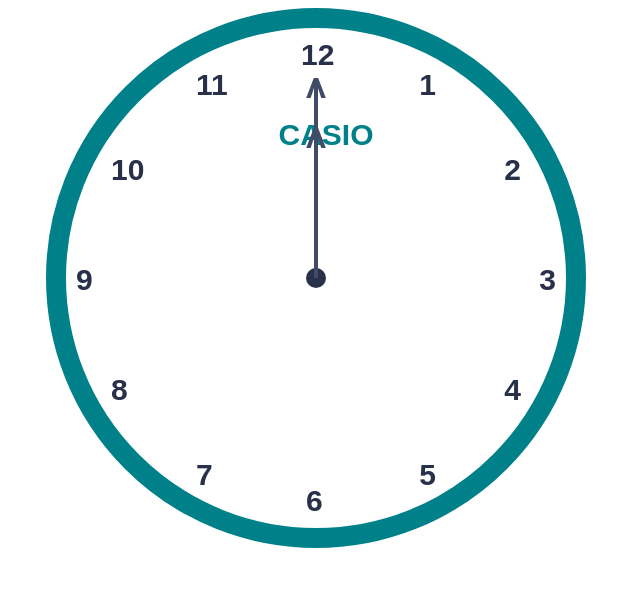
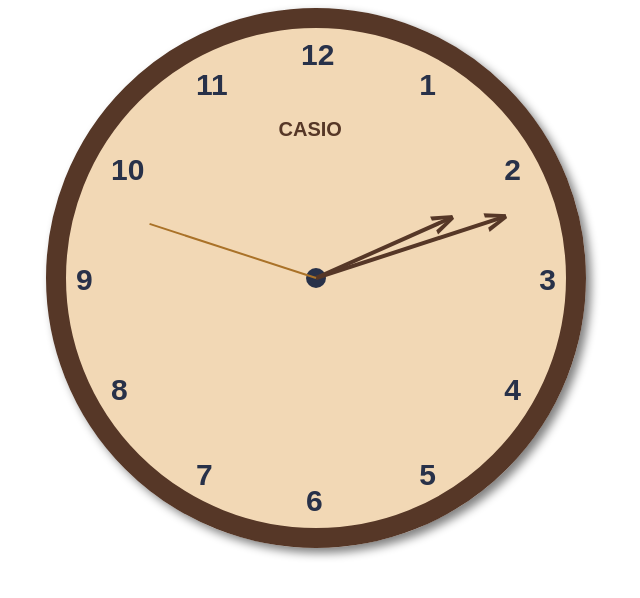
Before and after one commit to MGK-dev/JS-Practice-Project, a plain HTML site: page Analog clock/index.html in a window 1280 px wide. Shown: the whole page, without its empty margins (324-964 px from the left). Drawn offline with Linux system fonts and the light colour scheme.

Commit message:
Add JavaScript functionality to run analog clock.Update HTML IDs, and enhance clock styling with colors and shadows.

```diff
--- a/Analog clock/analog.js
+++ b/Analog clock/analog.js
@@ -0,0 +1,14 @@
+var second = 0;
+var minute = 0;
+var hour = 0;
+var d = new Date();
+
+setInterval(() => {
+    d = new Date();
+    second = d.getSeconds() * 6;
+    minute = d.getMinutes() * 6;
+    hour = d.getHours() * 30 + Math.round(minute / 12);
+    document.getElementById("second-hand").style.transform = 'rotate(' + second + 'deg)';
+    document.getElementById("minute-hand").style.transform = 'rotate(' + minute + 'deg)';
+    document.getElementById("hour-hand").style.transform = 'rotate(' + hour + 'deg)';
+}, 1000);
--- a/Analog clock/index.html
+++ b/Analog clock/index.html
@@ -23,21 +23,21 @@
     <div class="hour hour-12">12</div>
     <div class="brand">CASIO</div>
 
-    <div class="minute-hand-wrapper">
+    <div class="minute-hand-wrapper" id="minute-hand">
         <div class="minute-hand">
             <div class="hand"></div>
             <div class="arrow">V</div>
         </div>
     </div>
 
-    <div class="hour-hand-wrapper">
+    <div class="hour-hand-wrapper" id="hour-hand">
         <div class="hour-hand">
             <div class="hand"></div>
             <div class="arrow">V</div>
         </div>
     </div>
 
-    <div class="second-hand-wrapper">
+    <div class="second-hand-wrapper" id="second-hand">
         <div class="second-hand">
             <div class="hand"></div>
         </div>
--- a/Analog clock/style.css
+++ b/Analog clock/style.css
@@ -5,10 +5,12 @@ body {
 .clock-dial {
     width: 500px;
     height: 500px;
-    border: 20px solid #00818a;
+    border: 20px solid #563727;
+    background-color: rgba(222, 158, 72, 0.4);
     border-radius: 50%;
     margin: 0 auto;
     position: relative;
+    box-shadow: 5px 5px 10px grey;
 }
 .point {
     width: 20px;
@@ -75,9 +77,9 @@ body {
     left: 235px;
 }
 .brand {
-    font-size: 30px;
+    font-size: 20px;
     font-weight: bold;
-    color: #00818a;
+    color: #563727;
     position: absolute;
     top: 90px;
     left: 42.5%;
@@ -97,14 +99,14 @@ body {
 .minute-hand .hand {
     width: 4px;
     height: 200px; /* half of minute-hand-wrapper height*/
-    background-color: #404b69;
+    background-color: #563727;
     position: absolute;
     left: 198px;
 }
 .minute-hand .arrow {
     font-size: 30px;
     font-weight: bold;
-    color: #404b69;
+    color: #563727;
     transform: rotate(180deg);
     position: absolute;
     left: 190px;
@@ -125,14 +127,14 @@ body {
 .hour-hand .hand {
     width: 4px;
     height: 150px; /* half of minute-hand-wrapper height*/
-    background-color: #404b69;
+    background-color: #563727;
     position: absolute;
     left: 148px;
 }
 .hour-hand .arrow {
     font-size: 30px;
     font-weight: bold;
-    color: #404b69;
+    color: #563727;
     transform: rotate(180deg);
     position: absolute;
     left: 140px;
@@ -153,7 +155,7 @@ body {
 .second-hand .hand {
     width: 2px;
     height: 175px; /* half of minute-hand-wrapper height*/
-    background-color: #404b69;
+    background-color: #aa7228;
     position: absolute;
     left: 174px;
 }
```
